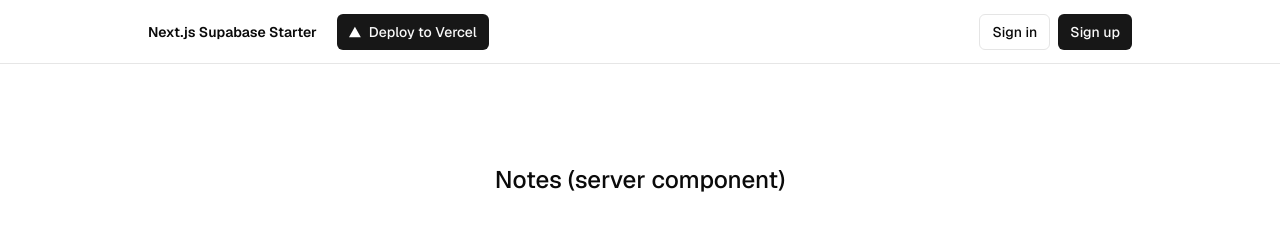
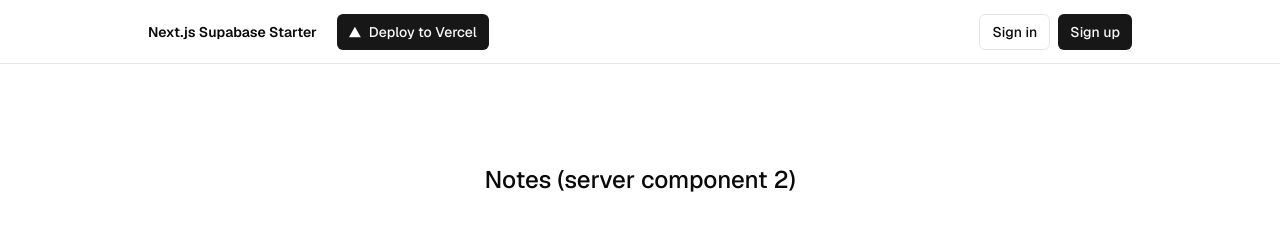
Before and after one commit to deeartrama88/next-supabase-game-template, a Next.js app: page /notes in a window 1280 px wide. Shown: the top 246 px of the page. Built offline with nearby package versions, Linux system fonts and the light colour scheme; no server answers; the database is empty.

Commit message:
test changes

```diff
--- a/app/notes/page.tsx
+++ b/app/notes/page.tsx
@@ -7,7 +7,7 @@ export default async function Page() {
   return (
     <div className="flex-1 w-full flex flex-col gap-12">
       <div className="w-full">
-        <h1 className="text-2xl font-medium">Notes (server component)</h1>
+        <h1 className="text-2xl font-medium">Notes (server component 2)</h1>
       </div>
       <div className="w-full">
         <pre>{JSON.stringify(notes, null, 2)}</pre>
```
